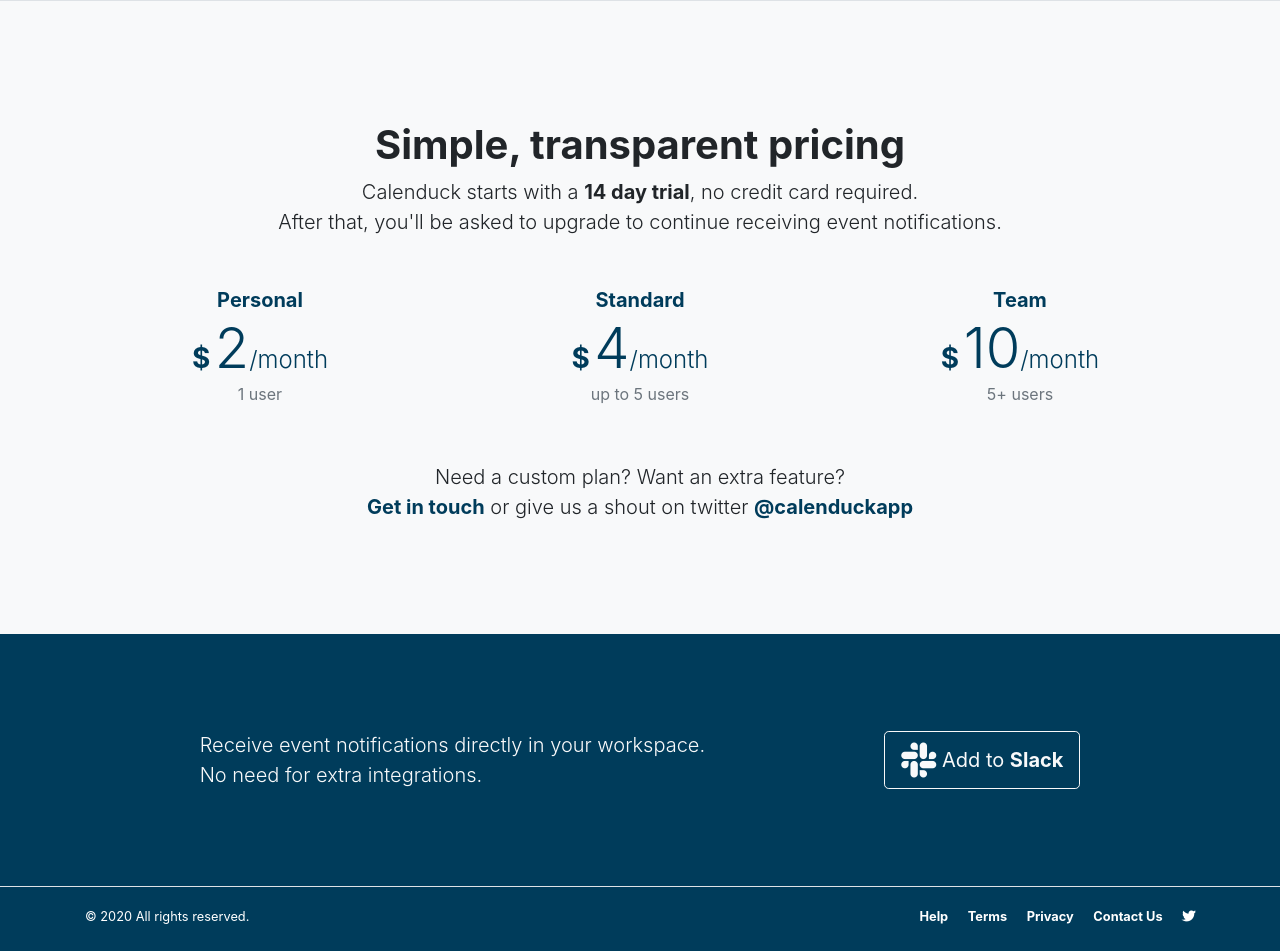
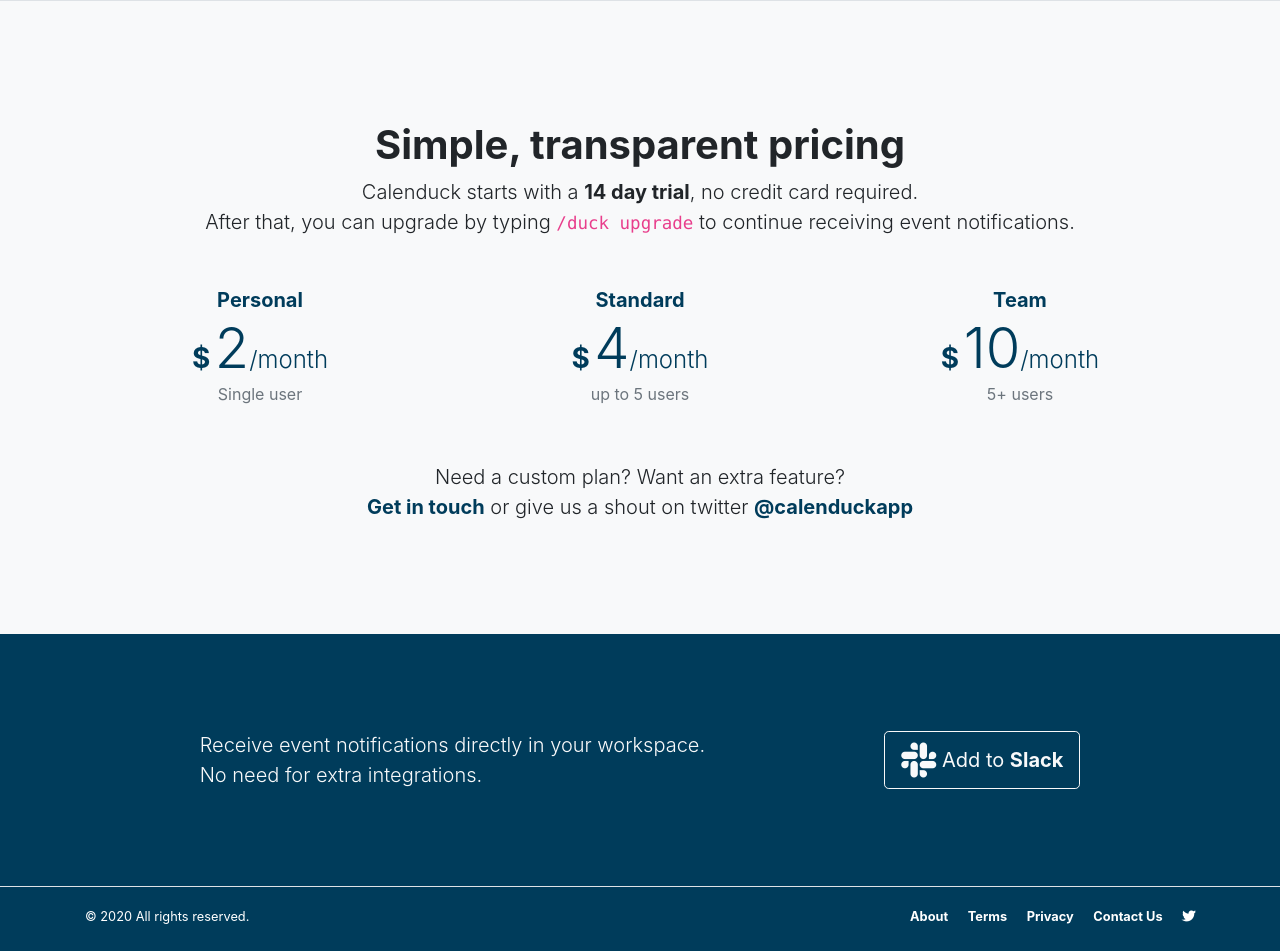
Before and after one commit to an-dev/calendlybot, a Django app: page / in a window 1280 px wide. Shown: the part 2725-3676 px from the top of the page. Run offline with Django 3.2, Linux system fonts and the light colour scheme; parts of the project's set-up code (start-up, migrations or seed data) failed here and were passed over; some libraries are stand-ins or nearby versions.

Commit message:
Little tings

```diff
--- a/templates/web/base.html
+++ b/templates/web/base.html
@@ -102,7 +102,7 @@
             <div class="col-12 col-md-6 text-md-right">
                 <small>
                     <!--<br>-->
-                    <a href="/faq/" class="text-white font-weight-bold mr-3">Help</a>
+                    <a href="/faq/" class="text-white font-weight-bold mr-3">About</a>
                     <a href="/terms/" class="text-white font-weight-bold mr-3">Terms</a>
                     <a href="/privacy/" class="text-white font-weight-bold mr-3">Privacy</a>
                     <a href="mailto:support@calenduck.co" class="text-white font-weight-bold mr-3">Contact Us</a>
--- a/templates/web/index.html
+++ b/templates/web/index.html
@@ -133,8 +133,8 @@
             <h2 class="h1 font-weight-bold">Simple, transparent pricing</h2>
             <p class="lead">
                 Calenduck starts with a <span class="font-weight-bold">{{ TRIAL_DAYS }} day trial</span>, no credit
-                card required.<br>After that, you'll be asked
-                to upgrade to continue receiving event notifications.
+                card required.<br>After that, you can upgrade by typing <code>/duck upgrade</code>
+                to continue receiving event notifications.
             </p>
         </div>
     </div>
@@ -147,7 +147,7 @@
                         <span class="h3 font-weight-bold">$</span>
                         <span class="display-4 mb-0">2<span class="cbot-display-sm">/month</span></span>
                     </div>
-                    <span class="text-small text-muted pb-md-4">1 user</span>
+                    <span class="text-small text-muted pb-md-4">Single user</span>
                 </div>
             </div>
             <div class="col-8 col-md-4 my-2">
```
Also changed, not shown: web/settings/staging.py (+0 -14 lines).
